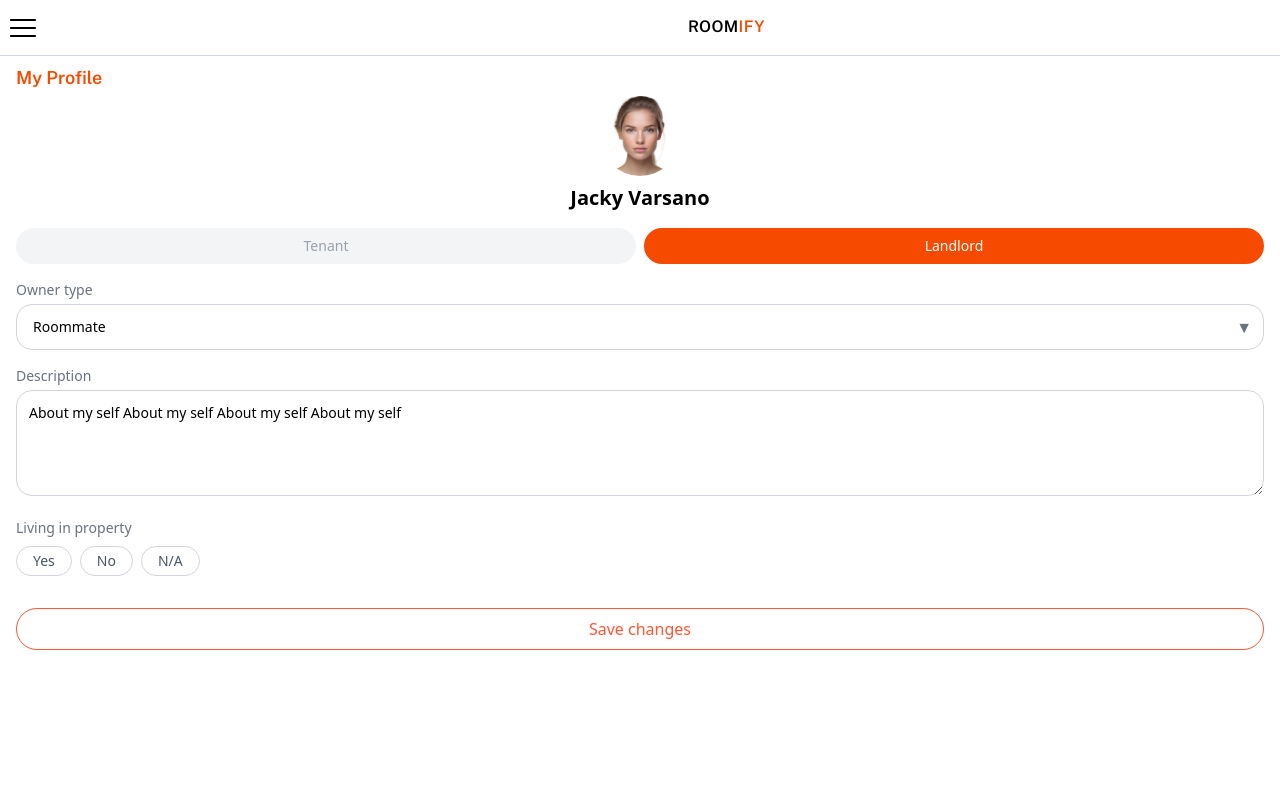
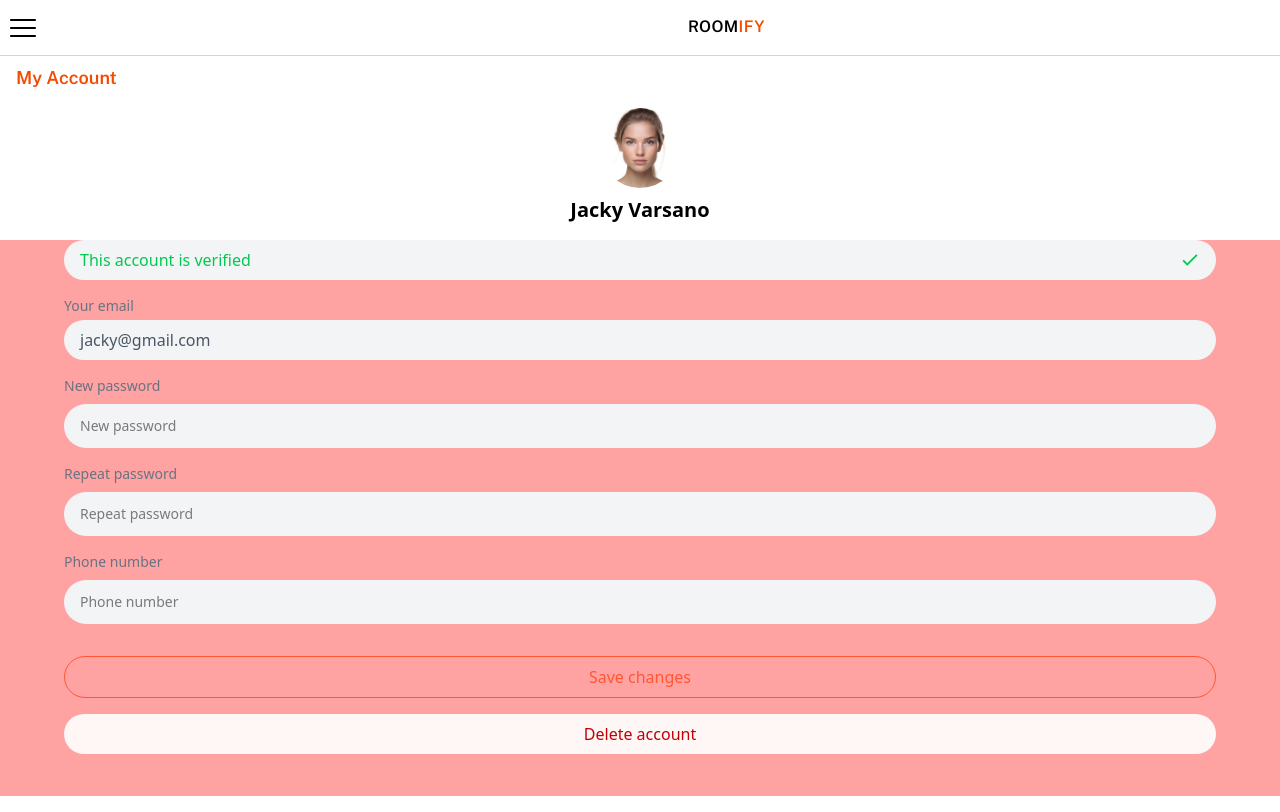
Before and after one commit to Lior-Lavon/Roomify-FE, a React (Vite) app: page /account in a window 1280 px wide. Built offline with nearby package versions, Linux system fonts and the light colour scheme.

Commit message:
fixing profile

```diff
--- a/src/pages/MyAccount/MyAccountV2.jsx
+++ b/src/pages/MyAccount/MyAccountV2.jsx
@@ -3,6 +3,7 @@ import { Pencil, Check } from "lucide-react";
 import FemaleImage from "../../assets/female.jpg";
 import { InputField, RoomCardMini, TopBar } from "../../components";
 import usePreventPullToRefresh from "../../utils/hooks/usePreventPullToRefresh";
+import { IoMdCheckmark } from "react-icons/io";
 
 const MyAccountV2 = () => {
   const topRef = useRef(null);
@@ -28,15 +29,16 @@ const MyAccountV2 = () => {
   }, []);
 
   return (
-    <div className="w-full h-full">
+    <div className="w-full h-screen min-h-screen-ios">
+      {/* Top Div */}
       <TopBar leftIcon="burger" />
 
       <p className="pl-4 mt-2 mb-1 text-lg sans-bold text-orange-600">
-        My Profile
+        My Account
       </p>
 
       {/* Profile Picture and Name */}
-      <div className="flex flex-col items-center">
+      <div className="flex mt-4 flex-col items-center" ref={topRef}>
         <img
           src={FemaleImage}
           alt="Profile"
@@ -45,139 +47,64 @@ const MyAccountV2 = () => {
         <h2 className="text-xl font-semibold">Jacky Varsano</h2>
       </div>
 
-      <div className="w-full h-full">
-        <div className="m-4">
-          <div className="flex gap-2" ref={topRef}>
-            <button
-              className={`flex-1 py-2 rounded-full text-sm ${
-                profileType === "Tenant"
-                  ? "bg-orange-600 text-white font-medium"
-                  : "bg-gray-100 text-gray-400"
-              }`}
-              onClick={() => handleProfileTypeChange("Tenant")}
-            >
-              Tenant
-            </button>
-            <button
-              className={`flex-1 py-2 rounded-full text-sm ${
-                profileType === "Landlord"
-                  ? "bg-orange-600 text-white font-medium"
-                  : "bg-gray-100 text-gray-400"
-              }`}
-              onClick={() => handleProfileTypeChange("Landlord")}
-            >
-              Landlord
-            </button>
-          </div>
-          {profileType === "Landlord" ? (
       <div
-              className="w-full flex flex-col gap-4 mt-4 overflow-y-auto overflow-hidden "
+        className="w-full mt-4 overflow-y-auto overflow-hidden bg-red-300"
         style={{ height: `${height}px` }}
       >
-              {/* Owner Type */}
-              <SelectField
-                label="Owner type"
-                options={[
-                  "Roommate",
-                  "Private Owner",
-                  "Real Estate Agent",
-                  "N/A",
-                ]}
-              />
+        <div className="w-[90%] mx-auto flex flex-col gap-4">
+          {/* account verified */}
+          <div className="w-full px-4 bg-gray-100 rounded-full flex items-center justify-between text-green-500">
+            <p className="my-2">This account is verified</p>
+            <IoMdCheckmark className="w-5 h-5" />
+          </div>
 
-              {/* Description */}
-              <div>
+          {/* Email */}
+          <div className="flex flex-col">
             <label className="text-sm text-gray-500 block mb-1">
-                  Description
+              Your email
             </label>
-                <textarea
-                  className="w-full rounded-2xl border border-gray-300 p-3 text-sm"
-                  rows={4}
-                  defaultValue="About my self About my self About my self About my self"
+            <div className="w-full px-4 bg-gray-100 rounded-full flex items-center justify-between text-gray-600">
+              <p className="my-2">jacky@gmail.com</p>
+            </div>
+          </div>
+
+          {/* Password */}
+          <div className="flex flex-col">
+            <label className="text-sm text-gray-500 block mb-1">
+              New password
+            </label>
+            <InputField label="" placeholder="New password" type="password" />
+          </div>
+
+          {/* Password */}
+          <div className="flex flex-col">
+            <label className="text-sm text-gray-500 block mb-1">
+              Repeat password
+            </label>
+            <InputField
+              label=""
+              placeholder="Repeat password"
+              type="password"
             />
           </div>
 
-              {/* Living in property */}
-              <YesNoToggle label="Living in property" />
+          {/* Phone number */}
+          <div className="flex flex-col">
+            <label className="text-sm text-gray-500 block mb-1">
+              Phone number
+            </label>
+            <InputField label="" placeholder="Phone number" type="text" />
+          </div>
 
-              <button className="w-full mt-4 border border-[#ff5733] text-[#ff5733] rounded-full py-2 ">
+          {/* Save changes */}
+          <div className="w-full flex flex-col gap-4 mb-10 mt-4">
+            <button className="border border-[#ff5733] text-[#ff5733] rounded-full py-2">
               Save changes
             </button>
-            </div>
-          ) : (
-            <div
-              className="w-full flex flex-col gap-4 mt-4 overflow-y-auto overflow-hidden"
-              style={{ height: `${height}px` }}
-            >
-              {/* Description */}
-              <div>
-                <label className="text-sm text-gray-500 block mb-1">
-                  Description
-                </label>
-                <textarea
-                  className="w-full rounded-2xl border border-gray-300 p-3 text-sm"
-                  rows={4}
-                  defaultValue="About my self About my self About my self About my self"
-                />
-              </div>
-
-              {/* Date of Birth */}
-              <InputField label="Date of birth" type="date" />
-
-              {/* Spoken Languages (Searchable Dropdown with Tags) */}
-              <SearchableMultiSelectField
-                label="Spoken languages"
-                options={[
-                  "English",
-                  "Dutch",
-                  "Arabic",
-                  "Spanish",
-                  "French",
-                  "German",
-                  "Italian",
-                ]}
-              />
-
-              {/* Living in Country */}
-              <SelectField
-                label="Country of residence"
-                options={["Netherlands", "Germany", "France", "Spain"]}
-              />
-
-              {/* Nationality */}
-              <SelectField
-                label="Nationality"
-                options={["Arab", "Dutch", "French", "Other"]}
-              />
-
-              {/* Status */}
-              <SelectField
-                label="Student"
-                options={[
-                  "Student",
-                  "Working Student",
-                  "Working",
-                  "Looking for a job",
-                ]}
-              />
-
-              {/* Education level */}
-              <SelectField
-                label="Status"
-                options={["College", "Bachelor", "Master", "...."]}
-              />
-
-              {/* Has a Pet */}
-              <YesNoToggle label="Pet" />
-
-              {/* Smoking Inside */}
-              <YesNoToggle label="Smoking" />
-
-              <button className="w-full mt-6 border border-[#ff5733] text-[#ff5733] rounded-full py-2 ">
-                Save changes
+            <button className="bg-[#fff6f6] text-[#c10002] rounded-full py-2">
+              Delete account
             </button>
           </div>
-          )}
         </div>
       </div>
     </div>
```
Lines whose indentation alone changed are shown as unchanged.
